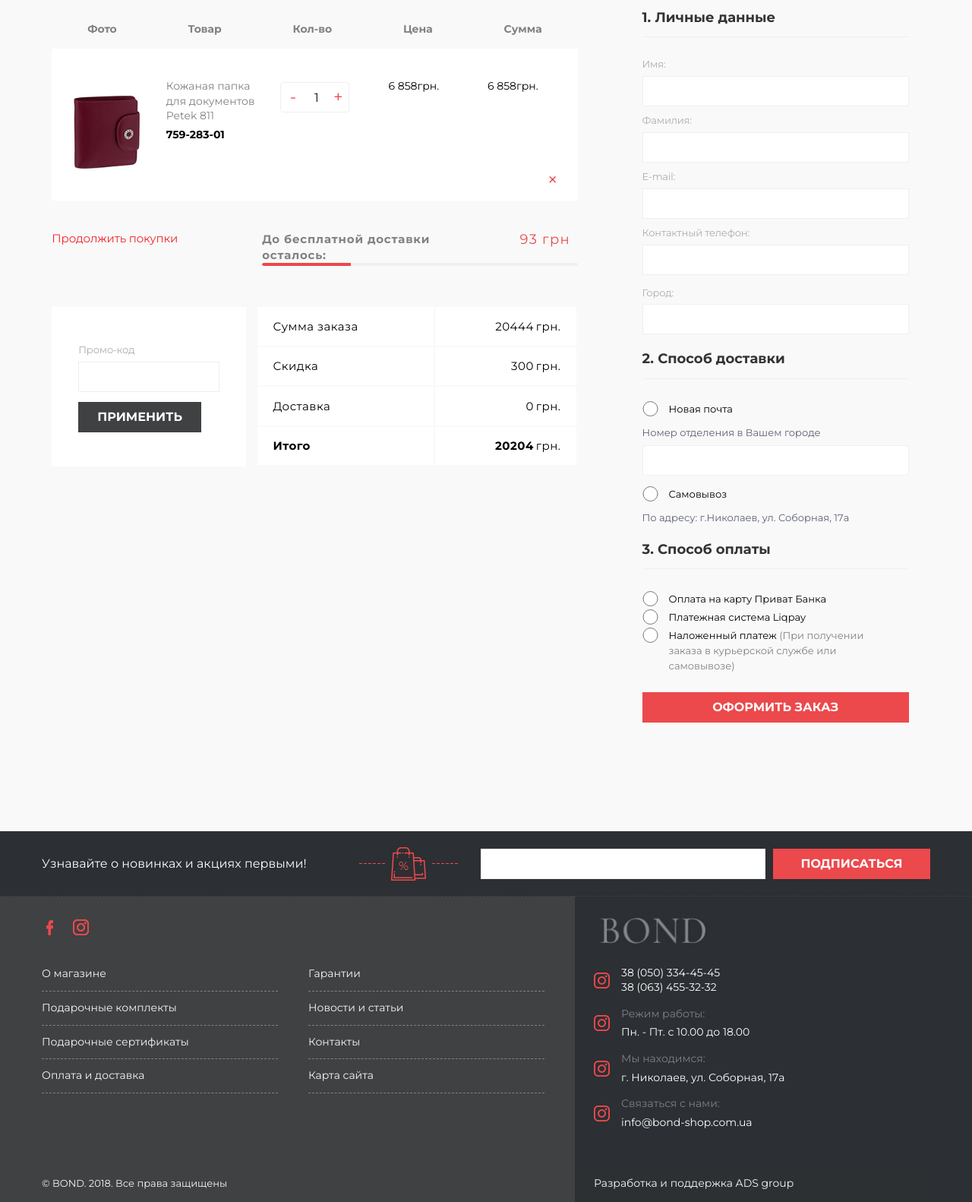
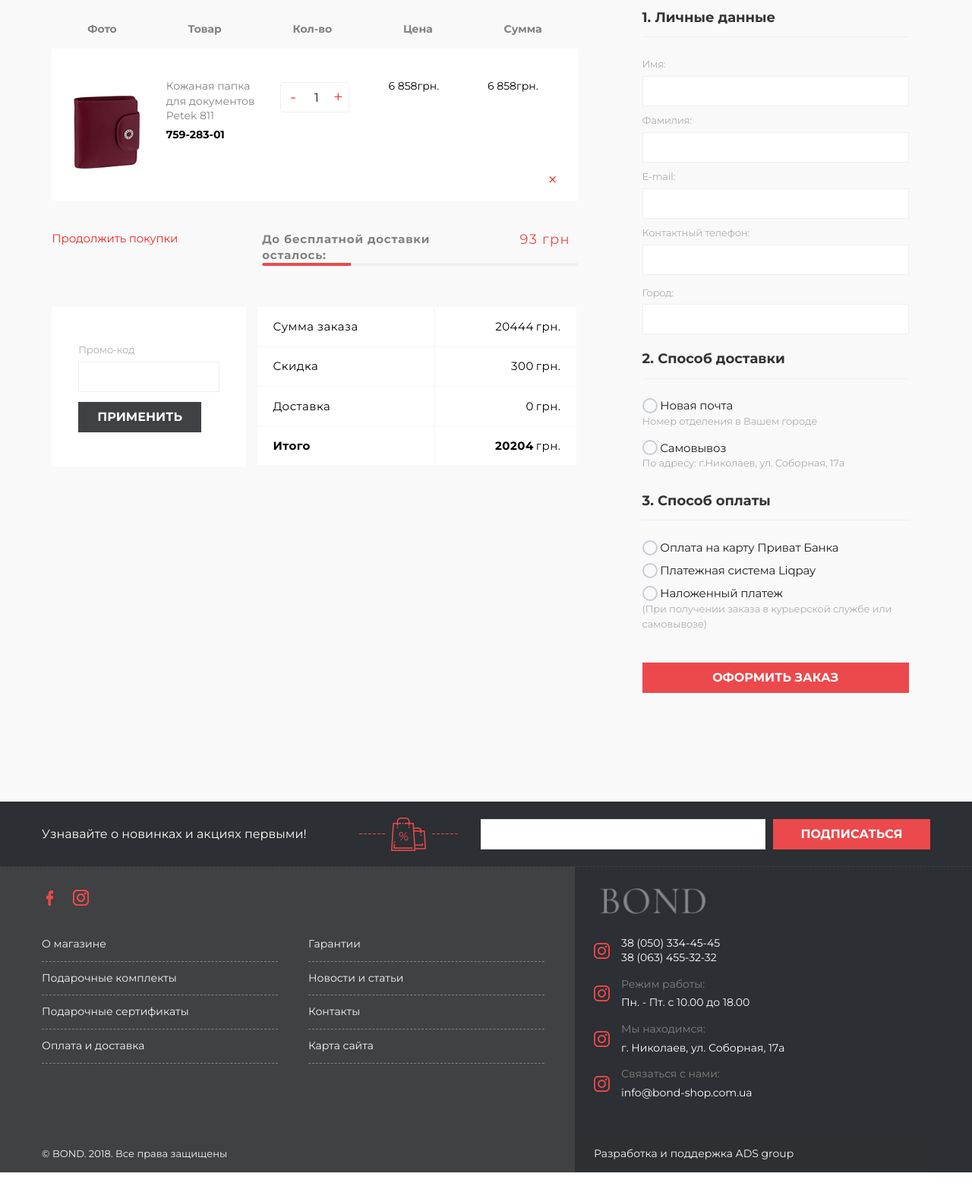
Before and after one commit to tourist289/bond, a PHP site: page /cartpage.html in a window 1280 px wide. Shown: the part 446-2028 px from the top of the page at 76% size. After the commit the page ends 1989 px from the top, so only its background shows below. Run offline with PHP 8.4, Linux system fonts and the light colour scheme; some libraries are stand-ins or nearby versions.

Commit message:
last changes before deadline

```diff
--- a/cartpage.html
+++ b/cartpage.html
@@ -41,7 +41,7 @@
     <link rel="stylesheet" href="libs/slick/slick-theme.css">
     <link rel="stylesheet" href="libs/slick/slick.css">
 
-    <link rel="stylesheet" href="//code.jquery.com/ui/1.12.1/themes/base/jquery-ui.css">
+    <link rel="stylesheet" href="https://code.jquery.com/ui/1.12.1/themes/base/jquery-ui.css">
     <link rel="stylesheet" href="libs/css/clockpicker.css">
 
     <link rel="stylesheet" href="stylesheet/css/stylesheet.css">
@@ -396,11 +396,7 @@
                                 <a data-link="2" href="#">Брелочки</a>
                                 <a data-link="3" href="#">Визитницы</a>
                             </div>
-                            <div class="img__wrapper">
-                                <img data-id="1" src="img/menu-item-1.png" alt="">
-                                <img class="active" data-id="2" style="border: 1px solid red"  src="img/menu-item-1.png" alt="">
-                                <img style="border: 1px solid green" data-id="3" src="img/menu-item-1.png" alt="">
-                            </div>
+                            <div class="img__wrapper">                                 <img data-id="1" src="img/menu-item-1.png" alt="">                                 <img class="active" data-id="2"  src="img/sertif.jpg" alt="">                                 <img data-id="3" src="img/menu-item-1.png" alt="">                             </div>
                         </div>
                         <div id="data-2" class="forWoman"></div>
                         <div id="data-4" class="shoes"></div>
@@ -623,26 +619,84 @@
                         <fieldset class="step step-2" id="collapse-shipping-method">
                             <legend class="title-hr">2. Способ доставки</legend>
 
-                            <input class=" js-styler" type="radio" name="delivery">
-                            <span class="">Новaя почта</span>
-                            <p>Номер отделения в Вашем городе</p>
-                            <input type="text">
-                            <input class=" js-styler" type="radio" name="delivery">
-                            <span class="">Самовывоз</span>
-                            <p class="gutter_sm">По адресу: г.Николаев, ул. Соборная, 17а</p>
+                            <label class="btn-radio">
+                                <input type="radio" name="radio-grp">
+                                <svg width="20px" height="20px" viewBox="0 0 20 20">
+                                    <circle cx="10" cy="10" r="9"></circle>
+                                    <path d="M10,7 C8.34314575,7 7,8.34314575 7,10 C7,11.6568542 8.34314575,13 10,13 C11.6568542,13 13,11.6568542 13,10 C13,8.34314575 11.6568542,7 10,7 Z" class="inner"></path>
+                                    <path d="M10,1 L10,1 L10,1 C14.9705627,1 19,5.02943725 19,10 L19,10 L19,10 C19,14.9705627 14.9705627,19 10,19 L10,19 L10,19 C5.02943725,19 1,14.9705627 1,10 L1,10 L1,10 C1,5.02943725 5.02943725,1 10,1 L10,1 Z" class="outer"></path>
+                                </svg>
+                                <span>Новaя почта</span>
+                                <p>Номер отделения в Вашем городе</p>
+                            </label>
+                            <label class="btn-radio">
+                                <input type="radio" name="radio-grp">
+                                <svg width="20px" height="20px" viewBox="0 0 20 20">
+                                    <circle cx="10" cy="10" r="9"></circle>
+                                    <path d="M10,7 C8.34314575,7 7,8.34314575 7,10 C7,11.6568542 8.34314575,13 10,13 C11.6568542,13 13,11.6568542 13,10 C13,8.34314575 11.6568542,7 10,7 Z" class="inner"></path>
+                                    <path d="M10,1 L10,1 L10,1 C14.9705627,1 19,5.02943725 19,10 L19,10 L19,10 C19,14.9705627 14.9705627,19 10,19 L10,19 L10,19 C5.02943725,19 1,14.9705627 1,10 L1,10 L1,10 C1,5.02943725 5.02943725,1 10,1 L10,1 Z" class="outer"></path>
+                                </svg>
+                                <span>Самовывоз</span>
+                                <p>По адресу: г.Николаев, ул. Соборная, 17а</p>
+                            </label>
+
+
+
+                            <!--<input class=" js-styler" type="radio" name="delivery">-->
+                            <!--<span class="">Новaя почта</span>-->
+                            <!--<p>Номер отделения в Вашем городе</p>-->
+                            <!---->
+                            <!--<input type="text">-->
+                            <!--<input class=" js-styler" type="radio" name="delivery">-->
+                            <!--<span class="">Самовывоз</span>-->
+                            <!--<p class="gutter_sm">По адресу: г.Николаев, ул. Соборная, 17а</p>-->
                         </fieldset>
 
 
                         <fieldset class="step step-3 " id="collapse-payment-method">
                             <legend class="title-hr" >3. Способ оплаты</legend>
-                            <input class=" js-styler" type="radio" name="paiment-radio">
-                            <span>Оплата на карту Приват Банка</span>
 
-                            <input class=" js-styler" type="radio" name="paiment-radio">
-                            <span>Платежная система Liqpay</span>
+                            <label class="btn-radio">
+                                <input type="radio" name="radio-grp">
+                                <svg width="20px" height="20px" viewBox="0 0 20 20">
+                                    <circle cx="10" cy="10" r="9"></circle>
+                                    <path d="M10,7 C8.34314575,7 7,8.34314575 7,10 C7,11.6568542 8.34314575,13 10,13 C11.6568542,13 13,11.6568542 13,10 C13,8.34314575 11.6568542,7 10,7 Z" class="inner"></path>
+                                    <path d="M10,1 L10,1 L10,1 C14.9705627,1 19,5.02943725 19,10 L19,10 L19,10 C19,14.9705627 14.9705627,19 10,19 L10,19 L10,19 C5.02943725,19 1,14.9705627 1,10 L1,10 L1,10 C1,5.02943725 5.02943725,1 10,1 L10,1 Z" class="outer"></path>
+                                </svg>
+                                <span>Оплата на карту Приват Банка</span>
 
-                            <input class=" js-styler" type="radio" name="paiment-radio">
-                            <span>Наложенный платеж <b> (При получении заказа в курьерской службе или самовывозе)</b></span>
+                            </label>
+                            <label class="btn-radio">
+                                <input type="radio" name="radio-grp">
+                                <svg width="20px" height="20px" viewBox="0 0 20 20">
+                                    <circle cx="10" cy="10" r="9"></circle>
+                                    <path d="M10,7 C8.34314575,7 7,8.34314575 7,10 C7,11.6568542 8.34314575,13 10,13 C11.6568542,13 13,11.6568542 13,10 C13,8.34314575 11.6568542,7 10,7 Z" class="inner"></path>
+                                    <path d="M10,1 L10,1 L10,1 C14.9705627,1 19,5.02943725 19,10 L19,10 L19,10 C19,14.9705627 14.9705627,19 10,19 L10,19 L10,19 C5.02943725,19 1,14.9705627 1,10 L1,10 L1,10 C1,5.02943725 5.02943725,1 10,1 L10,1 Z" class="outer"></path>
+                                </svg>
+                                <span>Платежная система Liqpay</span>
+
+                            </label>
+                            <label class="btn-radio">
+                                <input type="radio" name="radio-grp">
+                                <svg width="20px" height="20px" viewBox="0 0 20 20">
+                                    <circle cx="10" cy="10" r="9"></circle>
+                                    <path d="M10,7 C8.34314575,7 7,8.34314575 7,10 C7,11.6568542 8.34314575,13 10,13 C11.6568542,13 13,11.6568542 13,10 C13,8.34314575 11.6568542,7 10,7 Z" class="inner"></path>
+                                    <path d="M10,1 L10,1 L10,1 C14.9705627,1 19,5.02943725 19,10 L19,10 L19,10 C19,14.9705627 14.9705627,19 10,19 L10,19 L10,19 C5.02943725,19 1,14.9705627 1,10 L1,10 L1,10 C1,5.02943725 5.02943725,1 10,1 L10,1 Z" class="outer"></path>
+                                </svg>
+                                <span>Наложенный платеж </span>
+                                <p> (При получении заказа в курьерской службе или самовывозе)</p>
+                            </label>
+
+
+
+                            <!--<input class=" js-styler" type="radio" name="paiment-radio">-->
+                            <!--<span>Оплата на карту Приват Банка</span>-->
+
+                            <!--<input class=" js-styler" type="radio" name="paiment-radio">-->
+                            <!--<span>Платежная система Liqpay</span>-->
+
+                            <!--<input class=" js-styler" type="radio" name="paiment-radio">-->
+                            <!--<span>Наложенный платеж <b> (При получении заказа в курьерской службе или самовывозе)</b></span>-->
 
                         </fieldset>
 
--- a/index.html
+++ b/index.html
@@ -44,7 +44,7 @@
     <link rel="stylesheet" href="libs/slick/slick.css">
     <!--<link rel="stylesheet" href="libs/slick/slick.css">-->
 
-    <link rel="stylesheet" href="//code.jquery.com/ui/1.12.1/themes/base/jquery-ui.css">
+    <link rel="stylesheet" href="https://code.jquery.com/ui/1.12.1/themes/base/jquery-ui.css">
     <link rel="stylesheet" href="libs/css/clockpicker.css">
 
     <link rel="stylesheet" href="css/main.css">
--- a/main.html
+++ b/main.html
@@ -42,7 +42,7 @@
     <link rel="stylesheet" href="libs/slick/slick-theme.css">
     <link rel="stylesheet" href="libs/slick/slick.css">
 
-    <link rel="stylesheet" href="//code.jquery.com/ui/1.12.1/themes/base/jquery-ui.css">
+    <link rel="stylesheet" href="https://code.jquery.com/ui/1.12.1/themes/base/jquery-ui.css">
     <link rel="stylesheet" href="libs/css/clockpicker.css">
 
     <link rel="stylesheet" href="stylesheet/css/stylesheet.css">
@@ -399,7 +399,7 @@
                             </div>
                             <div class="img__wrapper">
                                 <img data-id="1" src="img/menu-item-1.png" alt="">
-                                <img class="active" data-id="2" style="border: 1px solid red"  src="img/menu-item-1.png" alt="">
+                                <img class="active" data-id="2" src="img/menu-item-1.png" alt="">
                                 <img style="border: 1px solid green" data-id="3" src="img/menu-item-1.png" alt="">
                             </div>
                         </div>
--- a/stylesheet/sass/_cartPage.sass
+++ b/stylesheet/sass/_cartPage.sass
@@ -225,7 +225,9 @@
     margin-bottom: $mb
   button
     width: 100%
-
+  .btn-radio
+    margin-left: 0
+    margin-bottom: 10px
 
 
 
--- a/stylesheet/sass/header/_header.sass
+++ b/stylesheet/sass/header/_header.sass
@@ -429,3 +429,4 @@ nav
       display: none
       &.active
         display: block
+        max-width: 90%
--- a/trashpage.html
+++ b/trashpage.html
@@ -41,7 +41,7 @@
     <link rel="stylesheet" href="libs/slick/slick-theme.css">
     <link rel="stylesheet" href="libs/slick/slick.css">
 
-    <link rel="stylesheet" href="//code.jquery.com/ui/1.12.1/themes/base/jquery-ui.css">
+    <link rel="stylesheet" href="https://code.jquery.com/ui/1.12.1/themes/base/jquery-ui.css">
     <link rel="stylesheet" href="libs/css/clockpicker.css">
 
     <link rel="stylesheet" href="stylesheet/css/stylesheet.css">
```
Also changed, not shown: 404.html (+2 -6 lines), contacts.html (+2 -6 lines), katalog.html (+2 -6 lines), news.html (+2 -6 lines), sertificates.html (+2 -6 lines), thankyou.html (+2 -6 lines), tovar-page.html (+2 -6 lines), stylesheet/css/stylesheet.css.
